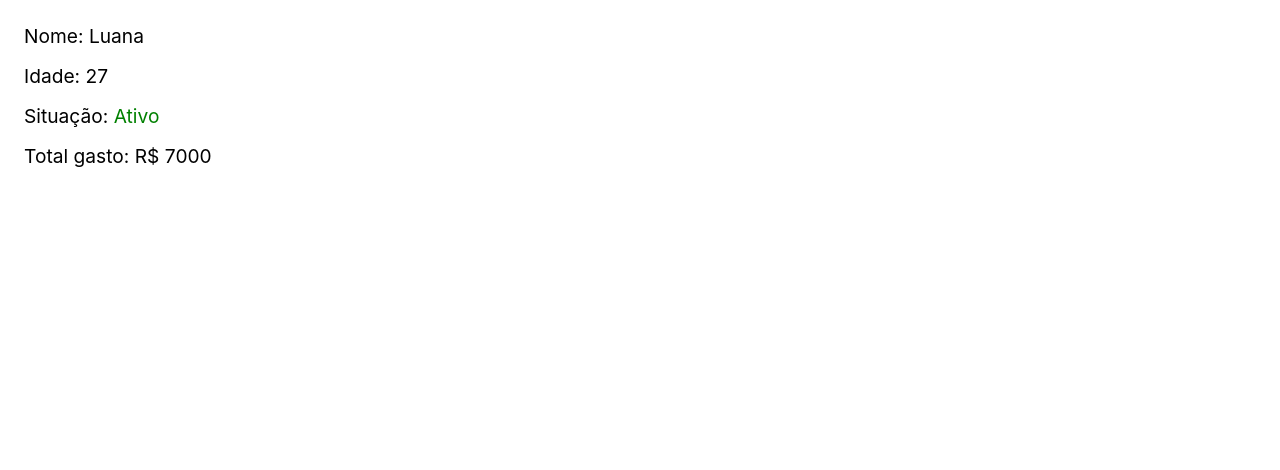
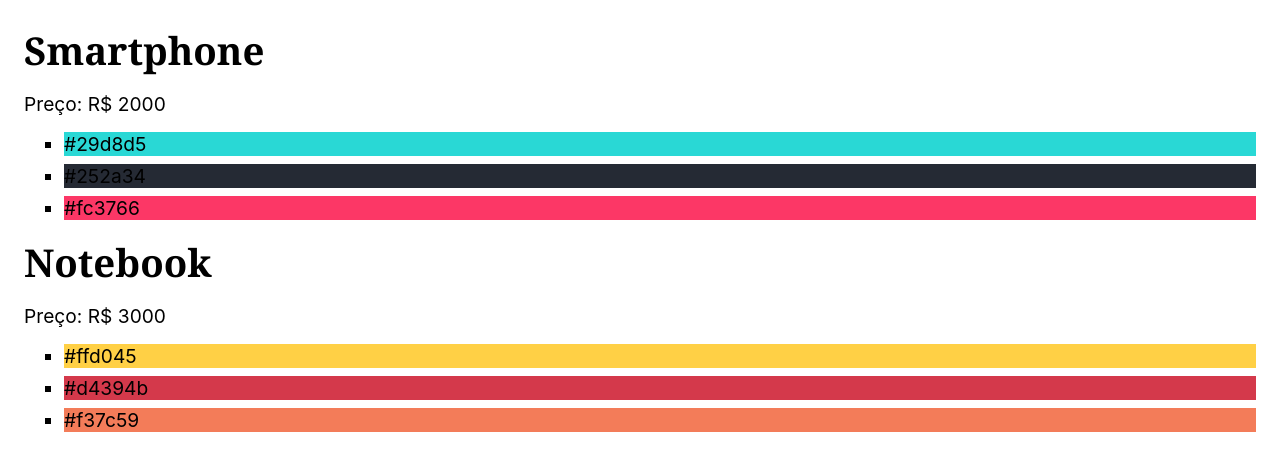
Before and after one commit to gabrielaaraujodev/React, a React (Vite) app: page / in a window 1280 px wide. Shown: the top 470 px of the page. Built offline with nearby package versions, Linux system fonts and the light colour scheme.

Commit message:
Carrying out slightly larger exercises with new concepts to continue the process of remembering basic structures to later move on.

```diff
--- a/index.html
+++ b/index.html
@@ -3,11 +3,11 @@
   <head>
     <meta charset="UTF-8" />
     <meta name="viewport" content="width=device-width, initial-scale=1.0" />
-    <link rel="stylesheet" href="./public/style.css">
+    <link rel="stylesheet" href="/style.css">
     <title>React</title>
   </head>
   <body>
     <div id="root"></div>
-    <script type="module" src="/src/index.jsx"></script>
+    <script type="module" src="src/index.jsx"></script>
   </body>
 </html>
--- a/src/App.jsx
+++ b/src/App.jsx
@@ -1,58 +1,50 @@
 import React from "react";
 
-// Mostre os dados da aplicação, como aprensetado no vídeo
-// Não utilize CSS externo, use o style para mudar as cores
-// Se a situação estiver ativa pinte de verde, inativa vermelho
-// Se o gasto for maior que 10000 mostre uma mensagem
-
-  const luana = {
-    cliente: 'Luana',
-    idade: 27,
-    compras: [
-      { nome: 'Notebook', preco: 'R$ 2500' },
-      { nome: 'Geladeira', preco: 'R$ 3000' },
-      { nome: 'Smartphone', preco: 'R$ 1500' },
-    ],
-    ativa: true,
-  };
-
-  const mario = {
-    cliente: 'Mario',
-    idade: 31,
-    compras: [
-      { nome: 'Notebook', preco: 'R$ 2500' },
-      { nome: 'Geladeira', preco: 'R$ 3000' },
-      { nome: 'Smartphone', preco: 'R$ 1500' },
-      { nome: 'Guitarra', preco: 'R$ 3500' },
-    ],
-    ativa: false,
-};
-
-const somaPreco = (dados) => {
-  var valor = 0;
-  var valoresInt = dados.compras.map((valores) => Number(valores.preco.replace("R$ ", "")));
+// Organize os produtos como mostrado no vídeo
+// Mostre apenas produtos que forem mais caros que R$ 1500
+const produtos = [
+  {
+    id: 1,
+    nome: 'Smartphone',
+    preco: 'R$ 2000',
+    cores: ['#29d8d5', '#252a34', '#fc3766'],
+  },
+  {
+    id: 2,
+    nome: 'Notebook',
+    preco: 'R$ 3000',
+    cores: ['#ffd045', '#d4394b', '#f37c59'],
+  },
+  {
+    id: 3,
+    nome: 'Tablet',
+    preco: 'R$ 1500',
+    cores: ['#365069', '#47c1c8', '#f95786'],
+  },
+];
 
 
-  valoresInt.forEach(
-    (preco) => {
-      valor += preco
-    }
+const App = () => {
+
+  const dados = produtos.filter(
+    ({preco}) => Number(preco.replace("R$ ", "")) > 1500
   )
-  return valor
-}
-
-const App = () => {
-  const dados = luana;
 
   return (
     <div>
-      <p>Nome: {dados.cliente}</p>
-      <p>Idade: {dados.idade}</p>
-      <p>Situação: <span style={{color: dados.ativa ? 'green' : 'red'}}>{dados.ativa  == true ? "Ativo" : "Inativo"}</span></p>
-      <p>Total gasto: R$ {somaPreco(dados)}</p>
-      {somaPreco(dados) > 10000 && <p>Você está gastando muito</p>}
+      {dados.map(({id, nome, preco, cores}) => (
+          <div key={id}>
+            <h1>{nome}</h1>
+            <p>Preço: {preco}</p>
+            <ul>
+              {cores.map((cor) => (<li key={cor} style={{color: "black", backgroundColor: cor}}>{cor}</li>))}
+            </ul>
+          </div>
+        ))
+      }
     </div>
   )
+
 }
 
 export default App
--- a/src/index.jsx
+++ b/src/index.jsx
@@ -1,5 +1,5 @@
 import { createRoot } from 'react-dom/client'
-import App from './App.jsx'
+import App from '/src/App.jsx'
 
 createRoot(document.getElementById('root')).render(
   <App />
```
